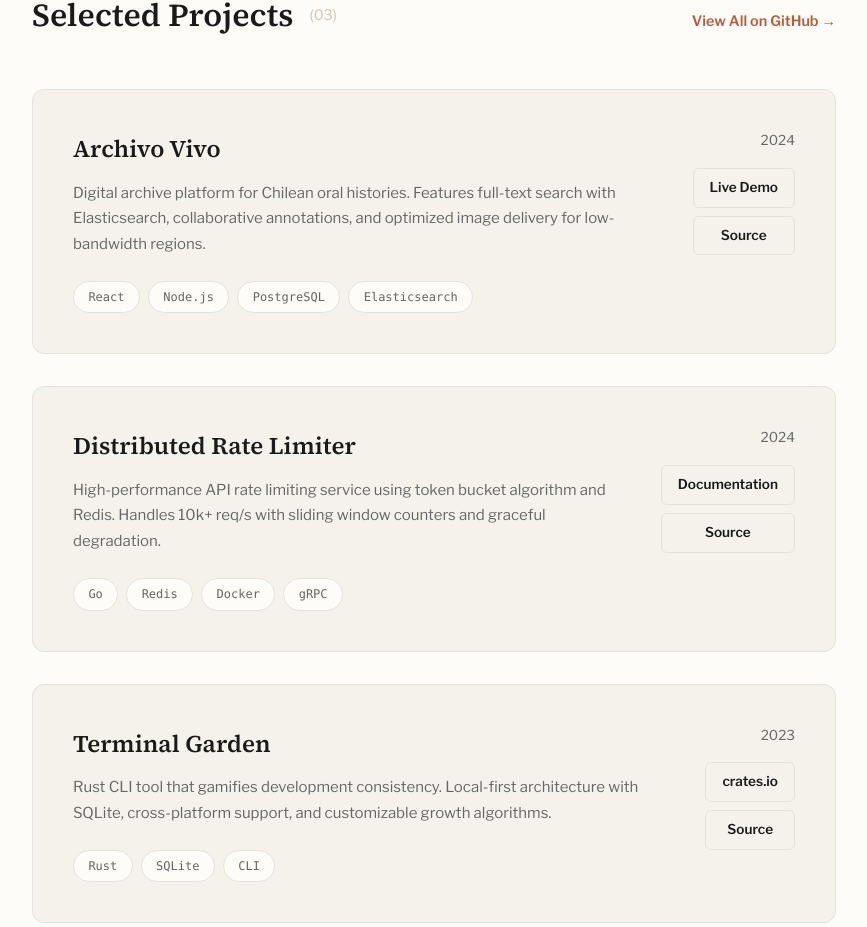
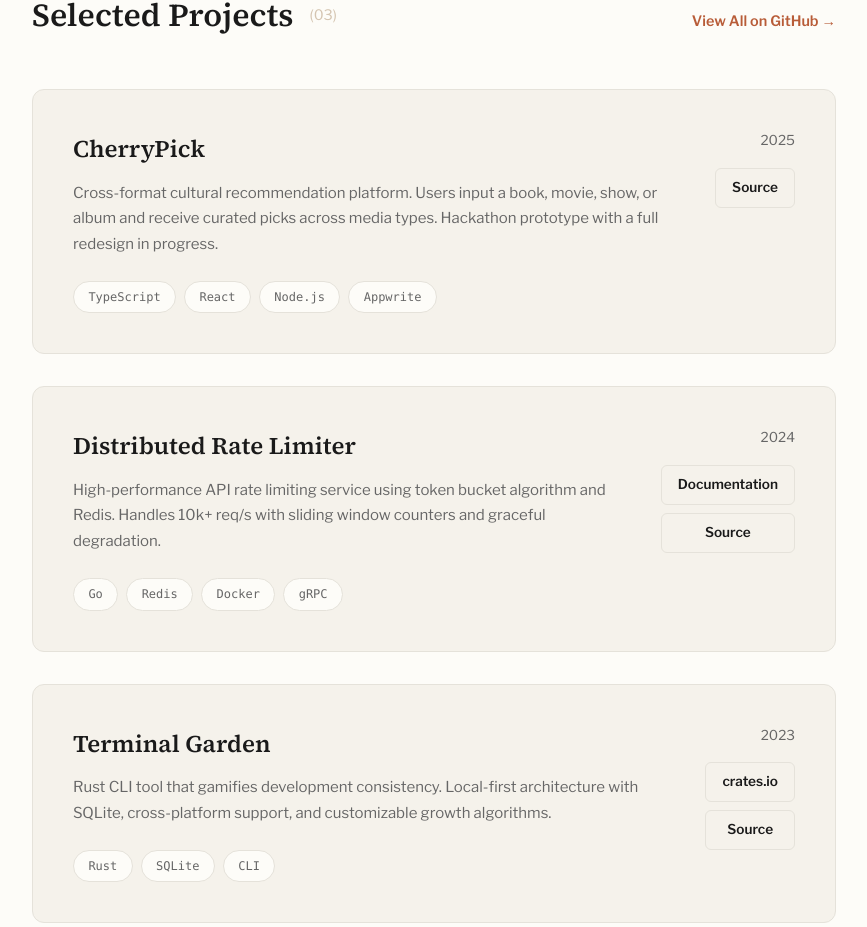
Before and after one commit to clarapbsousa/portfolio, a Next.js app: page / in a window 1280 px wide. Shown: the part 950-1877 px from the top of the page, without its empty margins (206-1073 px from the left). Built offline with nearby package versions, Linux system fonts and the light colour scheme.

Commit message:
cherry pick added

```diff
--- a/src/app/page.tsx
+++ b/src/app/page.tsx
@@ -82,7 +82,7 @@ export default function Home() {
                                 <div className="quick-info">
                                   <div className="contact-actions">
                                     <a
-                                        href="mailto:clarasousa@gmail.com"
+                                        href="mailto:clara.barros.sousa@gmail.com"
                                         className="btn btn-primary"
                                     >Send Email</a>
                                       <a
@@ -153,27 +153,24 @@ export default function Home() {
                         <div className="projects-grid">
                           <article className="project-card">
                             <div className="project-content">
-                                    <h3>Archivo Vivo</h3>
+                              <h3>CherryPick</h3>
                               <p className="project-desc">
-                                        Digital archive platform for Chilean oral histories.
-                                        Features full-text search with Elasticsearch, collaborative
-                                        annotations, and optimized image delivery for low-bandwidth
-                                        regions.
+                                Cross-format cultural recommendation platform. Users input a
+                                book, movie, show, or album and receive curated picks across
+                                media types. Hackathon prototype with a full redesign in
+                                progress.
                               </p>
                               <div className="project-tech">
+                                <span className="tech-tag">TypeScript</span>
                                 <span className="tech-tag">React</span>
                                 <span className="tech-tag">Node.js</span>
-                                        <span className="tech-tag">PostgreSQL</span>
-                                        <span className="tech-tag">Elasticsearch</span>
+                                <span className="tech-tag">Appwrite</span>
                               </div>
                             </div>
                             <div className="project-meta">
-                                    <span className="project-year">2024</span>
+                              <span className="project-year">2025</span>
                               <div className="project-links">
-                                        <a href="#" className="project-link">
-                                            Live Demo
-                                        </a>
-                                        <a href="#" className="project-link">
+                                <a href="https://github.com/HenriqueSFernandes/CherryPick" className="project-link">
                                   Source
                                 </a>
                               </div>
```
Lines whose indentation alone changed are shown as unchanged.
